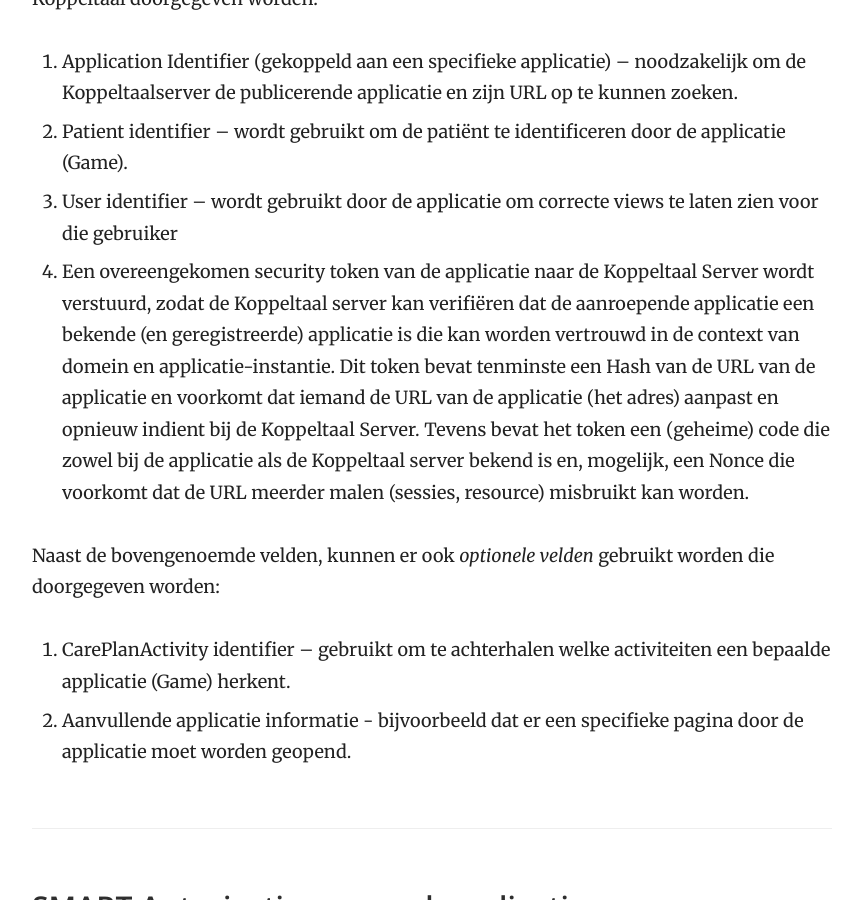
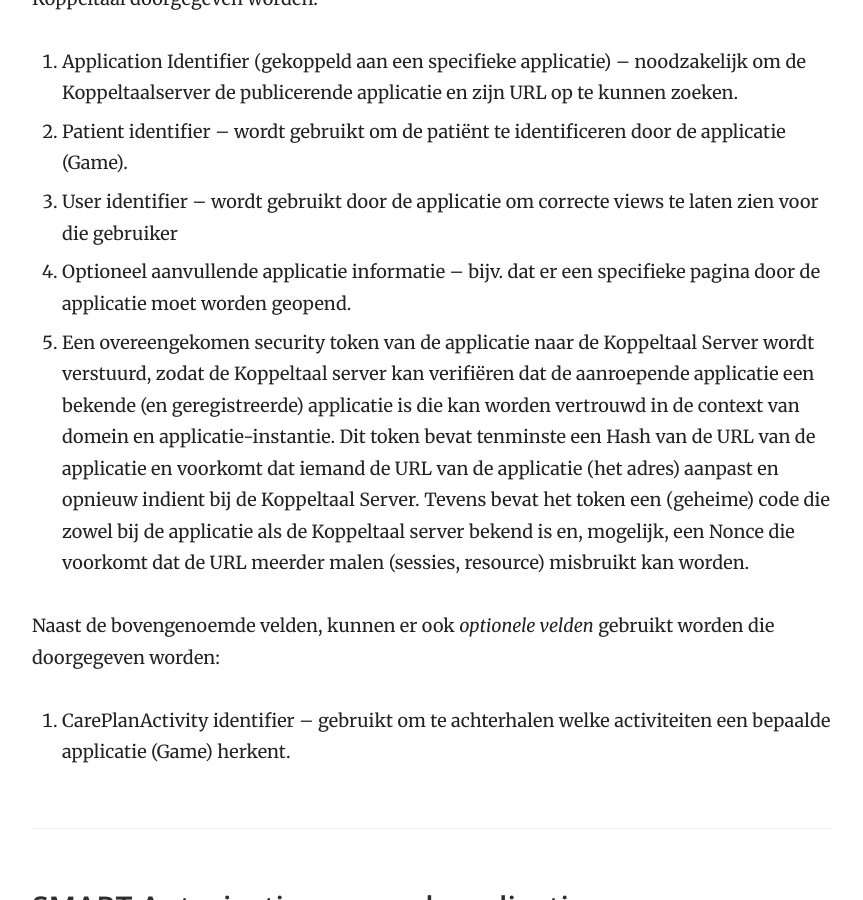
Before and after one commit to Koppeltaal/Koppeltaal-Documentation, a Jekyll site: the page built from technologie-architectuur.md, in a window 1280 px wide and 900 px high, scrolled down 23560 px. Shown: the whole window, without its empty margins (358-1221 px from the left). Built offline with Jekyll 4.4.1, drawn with Linux system fonts in a browser that asks for light colours.

Commit message:
GitBook: [master] 2 pages modified

```diff
--- a/technologie-architectuur.md
+++ b/technologie-architectuur.md
@@ -552,12 +552,14 @@ Wanneer de gebruiker de applicatie URL opent, moeten de volgende gegevens aan Ko
 1. Application Identifier \(gekoppeld aan een specifieke applicatie\) – noodzakelijk om de Koppeltaalserver de publicerende applicatie en zijn URL op te kunnen zoeken.
 2. Patient identifier – wordt gebruikt om de patiënt te identificeren door de applicatie \(Game\).
 3. User identifier – wordt gebruikt door de applicatie om correcte views te laten zien voor die gebruiker
-4. Een overeengekomen security token van de applicatie naar de Koppeltaal Server wordt verstuurd, zodat de Koppeltaal server kan verifiëren dat de aanroepende applicatie een bekende \(en geregistreerde\) applicatie is die kan worden vertrouwd in de context van domein en applicatie-instantie. Dit token bevat tenminste een Hash van de URL van de applicatie en voorkomt dat iemand de URL van de applicatie \(het adres\) aanpast en opnieuw indient bij de Koppeltaal Server. Tevens bevat het token een \(geheime\) code die zowel bij de applicatie als de Koppeltaal server bekend is en, mogelijk, een Nonce die voorkomt dat de URL meerder malen \(sessies, resource\) misbruikt kan worden.
+4. Optioneel aanvullende applicatie informatie – bijv. dat er een specifieke pagina door de applicatie moet worden geopend.
+5. Een overeengekomen security token van de applicatie naar de Koppeltaal Server wordt verstuurd, zodat de Koppeltaal server kan verifiëren dat de aanroepende applicatie een bekende \(en geregistreerde\) applicatie is die kan worden vertrouwd in de context van domein en applicatie-instantie. Dit token bevat tenminste een Hash van de URL van de applicatie en voorkomt dat iemand de URL van de applicatie \(het adres\) aanpast en opnieuw indient bij de Koppeltaal Server. Tevens bevat het token een \(geheime\) code die zowel bij de applicatie als de Koppeltaal server bekend is en, mogelijk, een Nonce die voorkomt dat de URL meerder malen \(sessies, resource\) misbruikt kan worden.
 
 Naast de bovengenoemde velden, kunnen er ook _optionele velden_ gebruikt worden die doorgegeven worden:
 
 1. CarePlanActivity identifier – gebruikt om te achterhalen welke activiteiten een bepaalde applicatie \(Game\) herkent.
-2. Aanvullende applicatie informatie - bijvoorbeeld dat er een specifieke pagina door de applicatie moet worden geopend.
+
+
 
 ### SMART Autorisatie voor webapplicaties
 
```
Also changed, not shown: woordenlijst.md (+4 -0 lines).
